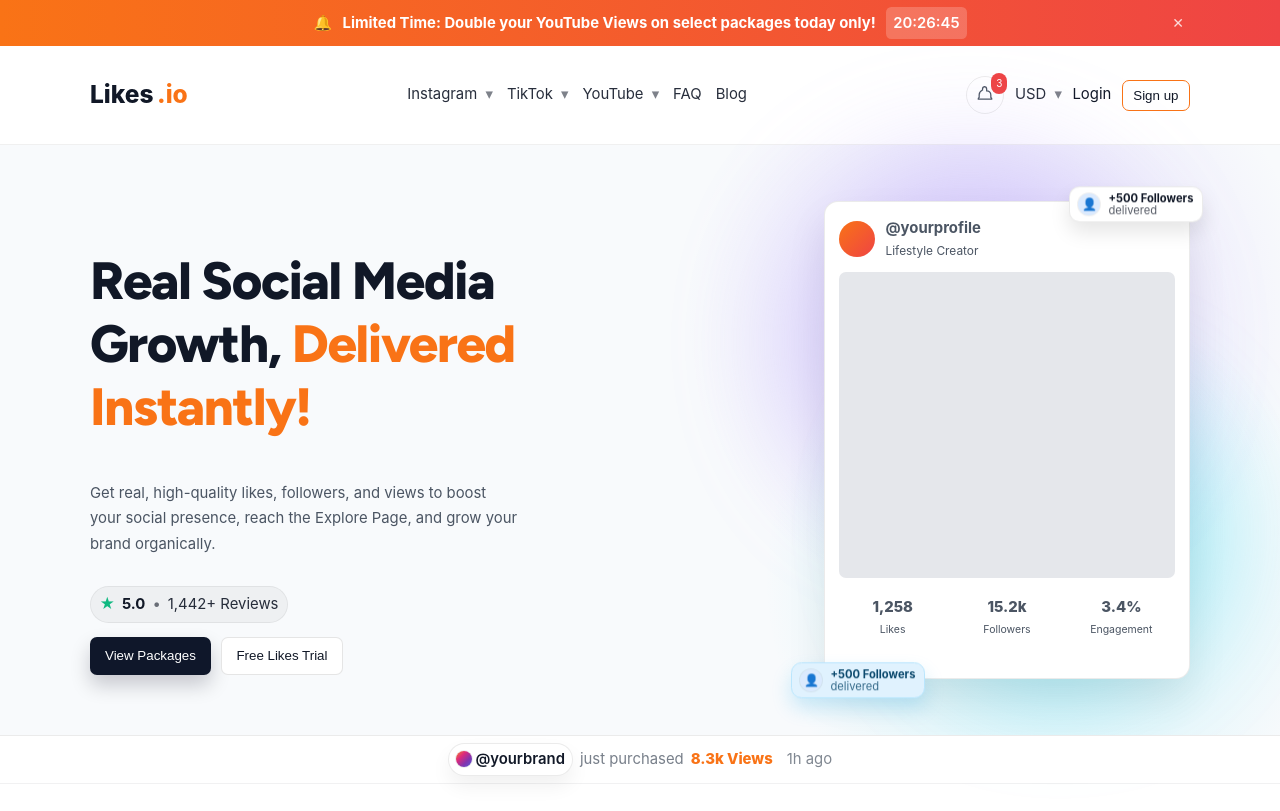
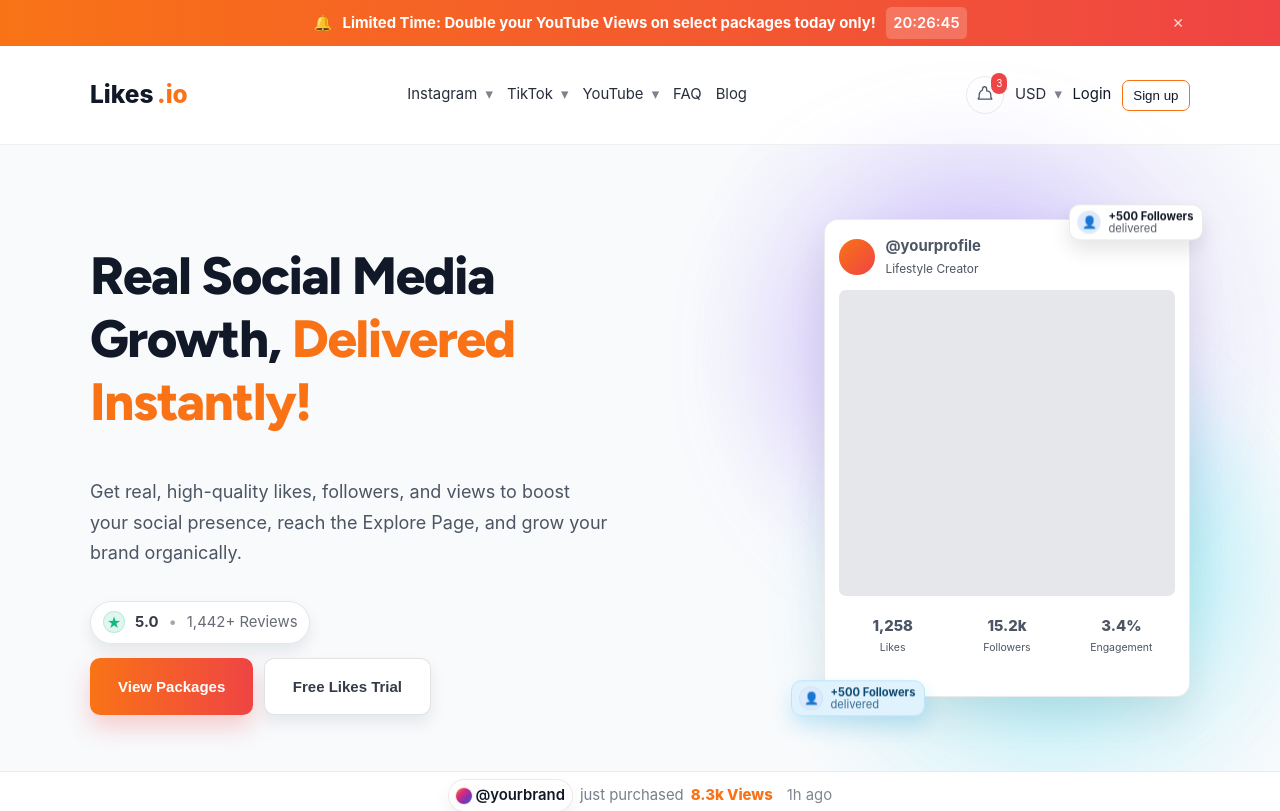
Before and after one commit to azursoldev/likes-io, a Next.js app: page / in a window 1280 px wide. Shown: the top 811 px of the page. Built offline with nearby package versions, Linux system fonts and the light colour scheme; a web font is replaced by a local one.

Commit message:
hero section update

```diff
--- a/app/globals.css
+++ b/app/globals.css
@@ -60,6 +60,7 @@ body {
   border: 1px solid rgba(0,0,0,0.1);
   background: white;
   color: black;
+  font-weight: 500;
   cursor: pointer;
   transition: transform 140ms ease, box-shadow 140ms ease, background-color 140ms ease, border-color 140ms ease, color 140ms ease;
 }
@@ -82,19 +83,53 @@ body {
 @media (max-width: 900px) { .hero-grid { grid-template-columns: 1fr; } }
 .hero-title { font-size: clamp(2.2rem, 2rem + 2.8vw, 3.75rem); font-weight: 800; }
 .accent { color: rgb(var(--color-brand)); }
-.hero-sub { max-width: 46ch; color: rgb(var(--color-text-secondary)); }
-.reviews-pill { display: inline-flex; align-items: center; gap: 0.5rem; background: rgba(0,0,0,0.04); border: 1px solid rgba(0,0,0,0.06); border-radius: 9999px; padding: 0.35rem 0.6rem; color: rgb(var(--color-text-primary)); margin: 1rem 0; }
-html.dark .reviews-pill { background: rgba(255,255,255,0.06); border-color: rgba(255,255,255,0.12); }
-.reviews-pill .star { color: #10B981; }
-.reviews-pill .score { font-weight: 700; }
-.reviews-pill .sep { opacity: 0.6; }
-.reviews-pill .count { opacity: 0.9; }
+.hero-sub { max-width: 46ch; color: rgb(var(--color-text-secondary)); font-size:18px; }
+.reviews-pill { display: inline-flex; align-items: center; gap: 10px; background: #fff; border: 1px solid rgba(17,24,39,0.10); border-radius: 9999px; padding: 8px 12px; color: rgba(17,24,39,0.85); margin: 1rem 0; box-shadow: 0 8px 16px rgba(17,24,39,0.08); }
+html.dark .reviews-pill { background: rgba(255,255,255,0.08); border-color: rgba(255,255,255,0.18); box-shadow: 0 8px 18px rgba(0,0,0,0.35); color: #fff; }
+.reviews-pill .star { color: #10B981; display: inline-grid; place-items: center; width: 22px; height: 22px; border-radius: 9999px; background: rgba(16,185,129,0.12); box-shadow: inset 0 0 0 1px rgba(16,185,129,0.18); font-size: 14px; }
+.reviews-pill .score { font-weight: 700; color: rgba(17,24,39,0.85); }
+.reviews-pill .sep { opacity: 0.45; }
+.reviews-pill .count { opacity: 0.75; }
 .btn.dark { background: #0f172a; color: white; border-color: transparent; box-shadow: 0 10px 20px rgba(2,6,23,0.2); }
 .btn.dark:hover, .btn.dark:focus-visible { background: #111827; box-shadow: 0 14px 28px rgba(2,6,23,0.28); }
 .btn.light { background: white; color: rgb(var(--color-text-primary)); border: 1px solid rgba(0,0,0,0.1); }
 .btn.light:hover, .btn.light:focus-visible { background: #f9fafb; border-color: rgba(17,24,39,0.2); box-shadow: 0 10px 20px rgba(17,24,39,0.12); }
 html.dark .btn.light { background: transparent; border-color: rgba(255,255,255,0.2); color: white; }
 html.dark .btn.light:hover, html.dark .btn.light:focus-visible { background: rgba(255,255,255,0.06); border-color: rgba(255,255,255,0.3); }
+
+/* Hero CTA: match reference button styles */
+.hero-section .btn {
+    font-weight: 700;
+    padding: 19px 28px !important;
+    font-size: 15px;
+}
+.hero-section .btn.dark {
+  background: linear-gradient(90deg, #f97316, #ef4444);
+  border: none;
+  color: #fff;
+  padding: 1rem 1.25rem;
+  border-radius: 10px;
+  box-shadow: 0 12px 24px rgba(239, 68, 68, 0.25);
+}
+.hero-section .btn.dark:hover,
+.hero-section .btn.dark:focus-visible {
+  filter: brightness(0.97);
+  box-shadow: 0 14px 28px rgba(239, 68, 68, 0.32);
+}
+.hero-section .btn.light {
+  background: #fff;
+  color: rgba(17,24,39,0.85);
+  border: 1px solid rgba(17,24,39,0.12);
+  padding: 1rem 1.25rem;
+  border-radius: 10px;
+  box-shadow: 0 8px 16px rgba(17,24,39,0.08);
+}
+.hero-section .btn.light:hover,
+.hero-section .btn.light:focus-visible {
+  background: #F9FAFB;
+  border-color: rgba(17,24,39,0.18);
+  box-shadow: 0 10px 20px rgba(17,24,39,0.12);
+}
 
 /* Large card button gradient */
 .btn.buy-btn {
```
